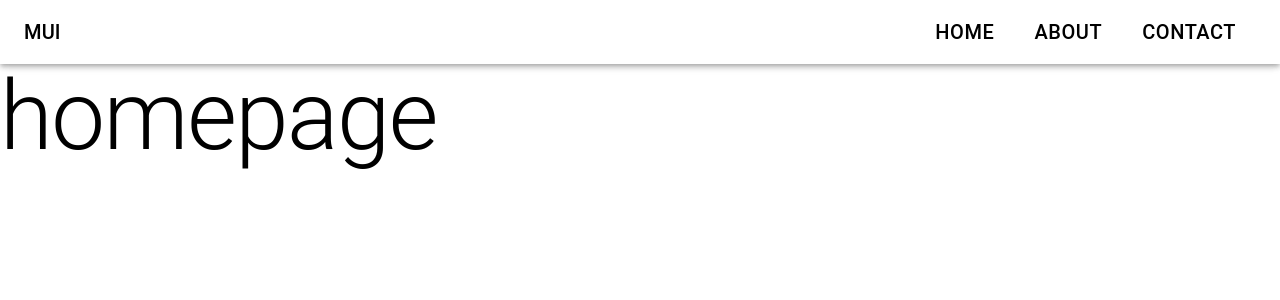
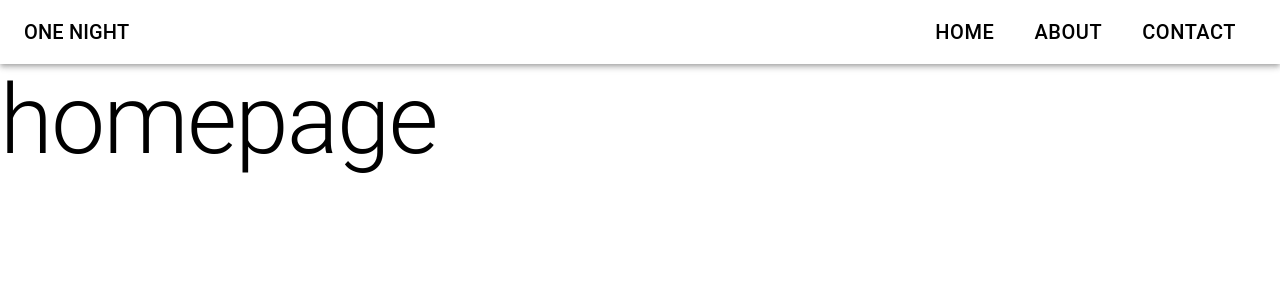
Before and after one commit to saroto/midterm-blockchain, a Next.js app: page /home in a window 1280 px wide. Shown: the top 300 px of the page. Built offline with nearby package versions, Linux system fonts and the light colour scheme.

Commit message:
chore : update layout

```diff
--- a/src/app/components/Appbar.tsx
+++ b/src/app/components/Appbar.tsx
@@ -27,47 +27,17 @@ const drawerWidth = 240;
 const navItems = ["Home", "About", "Contact"];
 
 export default function DrawerAppBar(props: Props) {
-  const { window } = props;
   const [mobileOpen, setMobileOpen] = React.useState(false);
 
-  const handleDrawerToggle = () => {
-    setMobileOpen((prevState) => !prevState);
-  };
-
-  const drawer = (
-    <Box
-      onClick={handleDrawerToggle}
-      sx={{ textAlign: "center", color: "white", backgroundColor: "white" }}
-    >
-      <Typography variant="h6" sx={{ my: 2, color: "black" }}>
-        MUI
-      </Typography>
-      <Divider />
-      <List>
-        {navItems.map((item) => (
-          <ListItem key={item} disablePadding>
-            <ListItemButton sx={{ textAlign: "center" }}>
-              <ListItemText primary={item} />
-            </ListItemButton>
-          </ListItem>
-        ))}
-      </List>
-    </Box>
-  );
-
-  const container =
-    window !== undefined ? () => window().document.body : undefined;
-
   return (
-    <Box sx={{ display: "flex" }}>
+    <Box sx={{ display: "flex", zIndex: 0 }}>
       <CssBaseline />
-      <AppBar component="nav" sx={{ backgroundColor: "white" }}>
+      <AppBar position="static" sx={{ backgroundColor: "white", zIndex: 0 }}>
         <Toolbar>
           <IconButton
             color="inherit"
             aria-label="open drawer"
             edge="start"
-            onClick={handleDrawerToggle}
             sx={{ mr: 2, display: { sm: "none" }, color: "black" }}
           >
             <MenuIcon />
@@ -81,7 +51,7 @@ export default function DrawerAppBar(props: Props) {
               color: "black",
             }}
           >
-            MUI
+            ONE NIGHT
           </Typography>
           <Box sx={{ display: { xs: "none", sm: "block" }, color: "black" }}>
             {navItems.map((item) => (
@@ -95,26 +65,6 @@ export default function DrawerAppBar(props: Props) {
           </Box>
         </Toolbar>
       </AppBar>
-      <nav>
-        <Drawer
-          container={container}
-          variant="temporary"
-          open={mobileOpen}
-          onClose={handleDrawerToggle}
-          ModalProps={{
-            keepMounted: true, // Better open performance on mobile.
-          }}
-          sx={{
-            display: { xs: "block", sm: "none" },
-            "& .MuiDrawer-paper": {
-              boxSizing: "border-box",
-              width: drawerWidth,
-            },
-          }}
-        >
-          {drawer}
-        </Drawer>
-      </nav>
     </Box>
   );
 }
--- a/src/app/home/page.tsx
+++ b/src/app/home/page.tsx
@@ -2,10 +2,19 @@ import { Box, Typography } from "@mui/material";
 
 export default function HomePage() {
   return (
-    <Box>
-      <Typography variant="h1" sx={{ color: "black" }}>
-        homepage
-      </Typography>
-    </Box>
+    <>
+      <Box
+      // sx={{
+      //   display: "flex",
+      //   justifyContent: "center",
+      //   alignItems: "center",
+      //   height: "100vh",
+      // }}
+      >
+        <Typography variant="h1" sx={{ color: "black" }}>
+          homepage
+        </Typography>
+      </Box>
+    </>
   );
 }
--- a/src/app/layout.tsx
+++ b/src/app/layout.tsx
@@ -1,6 +1,7 @@
 import { Providers } from "./providers";
 import DrawerAppBar from "./components/Appbar";
 import { Box } from "@mui/material";
+
 export default function RootLayout({
   children,
 }: {
@@ -8,10 +9,10 @@ export default function RootLayout({
 }) {
   return (
     <html lang="en" suppressHydrationWarning>
-      <body className="flex">
+      <body className="flex flex-col">
         <Providers>
           <DrawerAppBar />
-          <Box sx={{ marginTop: "60px" }}>{children}</Box>
+          <Box sx={{ flexGrow: 1 }}>{children}</Box>
         </Providers>
       </body>
     </html>
```
